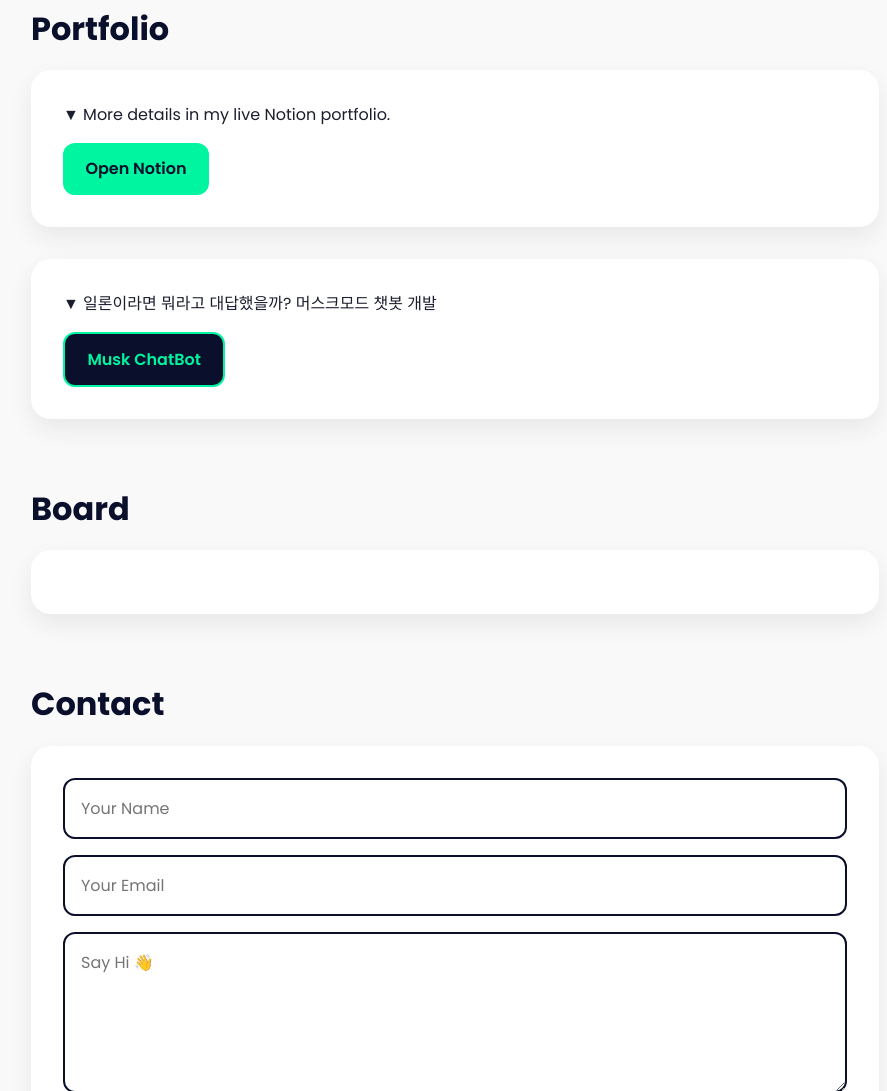
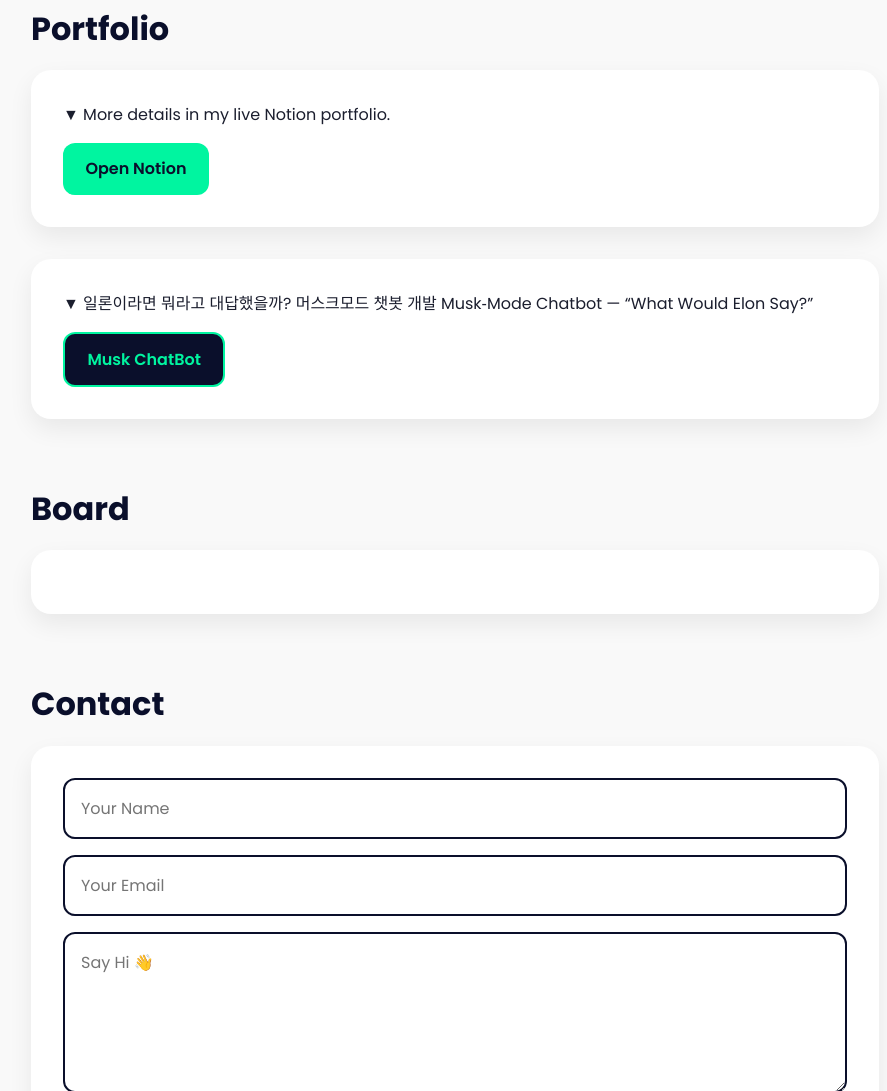
Before and after one commit to chaewonlee-creat/chaewon-site, a plain HTML site: page index.html in a window 1280 px wide. Shown: the part 1744-2835 px from the top of the page, without its empty margins (185-1072 px from the left). Drawn offline with Linux system fonts and the light colour scheme.

Commit message:
Update index.html

```diff
--- a/index.html
+++ b/index.html
@@ -221,7 +221,7 @@
       </div>
 
       <div class="card">
-        <p>▼ 일론이라면 뭐라고 대답했을까? 머스크모드 챗봇 개발</p>
+        <p>▼ 일론이라면 뭐라고 대답했을까? 머스크모드 챗봇 개발 Musk‑Mode Chatbot — “What Would Elon Say?”</p>
         <div style="display:flex;flex-wrap:wrap;gap:1rem;margin-top:1rem;">
           <a href="https://CHAEWONLEECREAT-musk-mode-chatbot.hf.space" target="_blank" style="display:inline-block;padding:.8rem 1.4rem;background:var(--navy);color:var(--mint);font-weight:600;border-radius:12px;text-decoration:none;border:2px solid var(--mint);">Musk ChatBot</a>
         </div>
```
